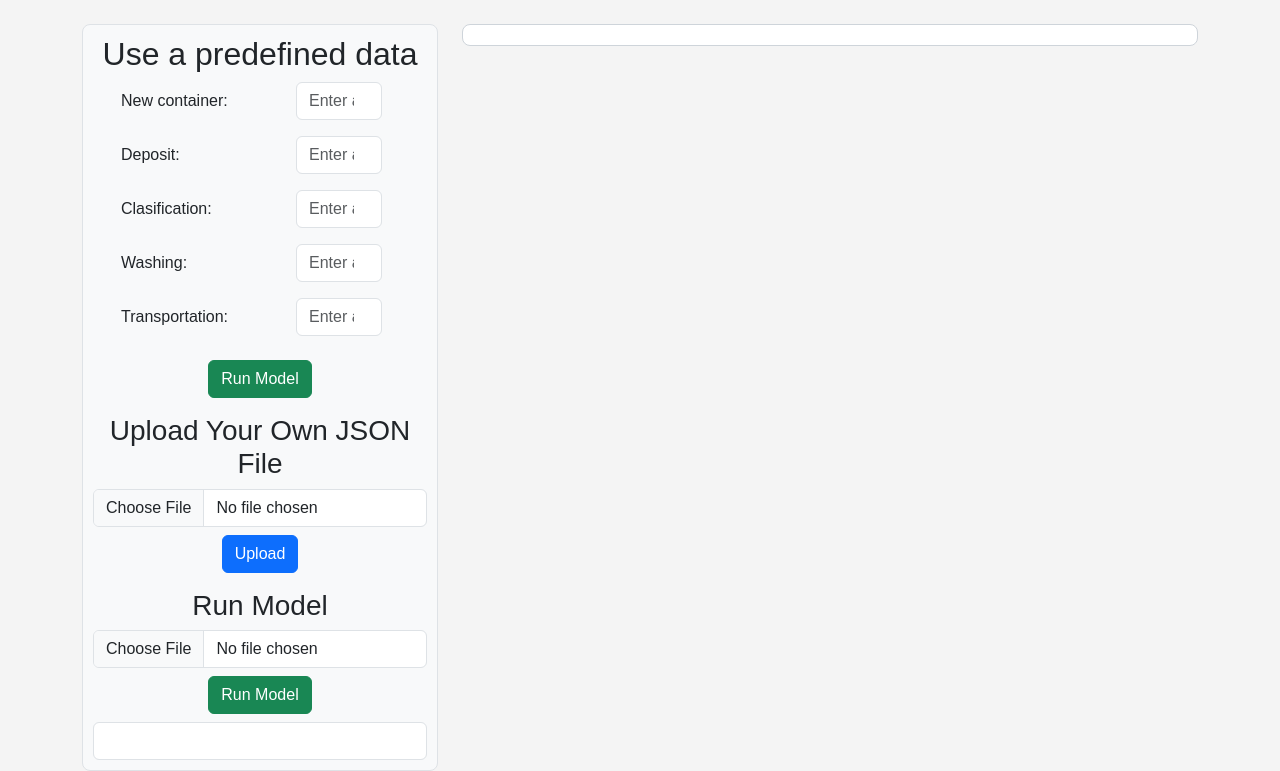
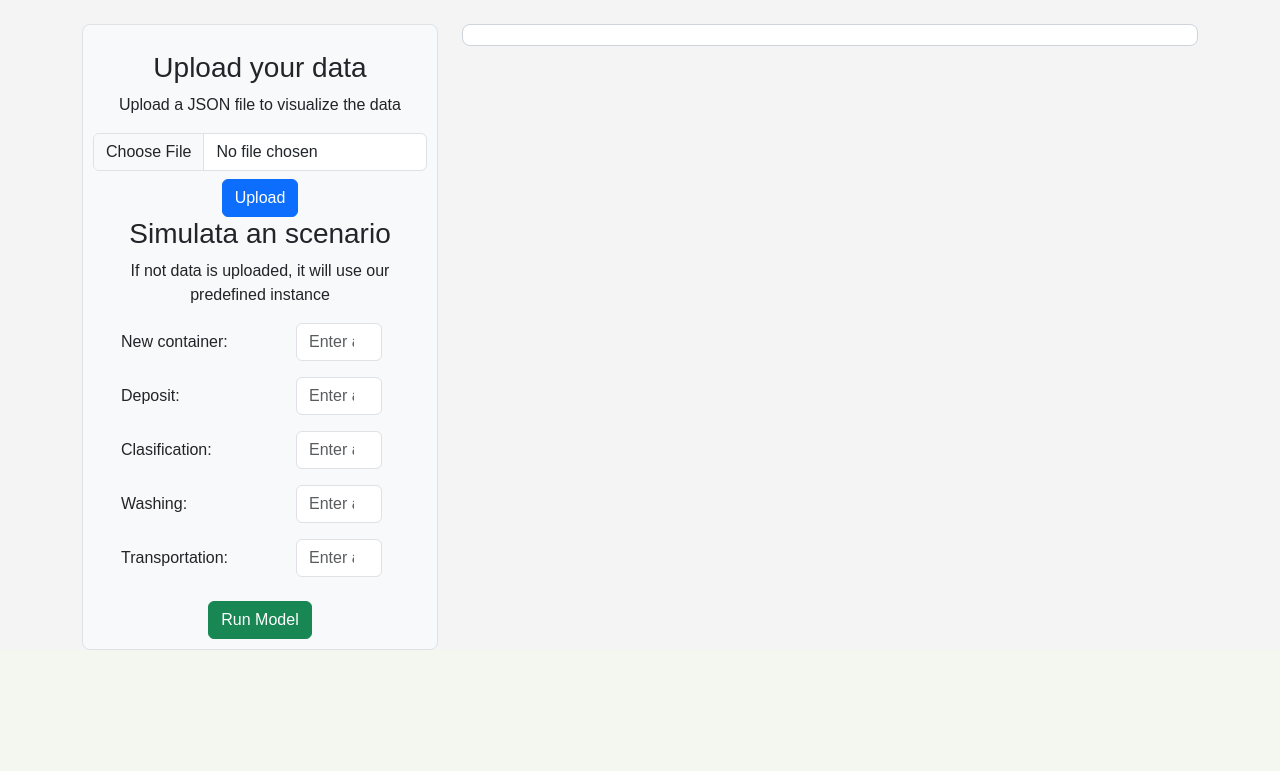
Before and after one commit to endorgobio/test_flask, a Flask app: template templates/index.html in a window 1280 px wide. Shown: the part 166-937 px from the top of the page. After the commit the page ends 816 px from the top, so only its background shows below. Run offline with Flask 3, Linux system fonts and the light colour scheme; the template is opened without the code that fills it, so the values that code supplies are empty; parts of the project's set-up code (start-up, migrations or seed data) failed here and were passed over; some libraries are stand-ins or nearby versions.

Commit message:
html layout updated

```diff
--- a/app.py
+++ b/app.py
@@ -89,7 +89,6 @@ def upload_file():
 
 @app.route('/run_sample_model', methods=['POST'])
 def run_sample_model():
-    global var_sol
 
     inputs = request.get_json()
     parameters['enr'] = inputs['container_value']
@@ -102,16 +101,6 @@ def run_sample_model():
     model.setParam('MIPGap', 0.05) # Set the MIP gap tolerance to 5% (0.05)
     model.optimize()
     opt_solution['variables'] = get_vars_sol(model)
-    # df_coord = create_df_coord(var_sol, parameters['df_coord'])
-    # # Convert dataframe to JSON
-    # df_coord_json = df_coord.to_json(orient='records')
-    # fig = create_map(df_coord)
-    # graph_json = json.dumps(fig, cls=plotly.utils.PlotlyJSONEncoder)
-    # result = model.ObjVal #sample_model(inputs)
-    # # return jsonify({'result': result})
-
-    # # Return data and layout separately
-    # return graph_json
 
     return jsonify({'result': True})
 
--- a/templates/index.html
+++ b/templates/index.html
@@ -19,7 +19,14 @@
              <!-- Controls Column -->
              <div class="col-md-4">
                 <div class="controls-column">
-                    <h2> Use a predefined data</h2>
+
+                    <h3 class="mt-3"> Upload your data</h3>
+                    <p>Upload a JSON file to visualize the data</p>
+                    <input type="file" id="file-input" class="form-control" />
+                    <button class="btn btn-primary mt-2" onclick="uploadFile()">Upload</button>
+
+                    <h3> Simulata an scenario</h3>
+                    <p>If not data is uploaded, it will use our predefined instance</p>
                     <div class="mb-3 row ms-3">
                         <label for="container_value" class="col-sm-6 col-form-label text-start">New container:</label>
                         <div class="col-sm-4">
@@ -52,14 +59,9 @@
                     </div>
                     <button class="btn btn-success mt-2" onclick="runSampleModel()">Run Model</button>
 
-                    <h3 class="mt-3"> Upload Your Own JSON File</h3>
-                    <input type="file" id="file-input" class="form-control" />
-                    <button class="btn btn-primary mt-2" onclick="uploadFile()">Upload</button>
 
-                    <h3 class="mt-3"> Run Model</h3>
-                    <input type="file" id="file-data" class="form-control" />
-                    <button class="btn btn-success mt-2" onclick="runModelWithFile()">Run Model</button>
-                    <input type="text" id="model-output" class="form-control mt-2" readonly />
+
+
                 </div>
             </div>
 
```
